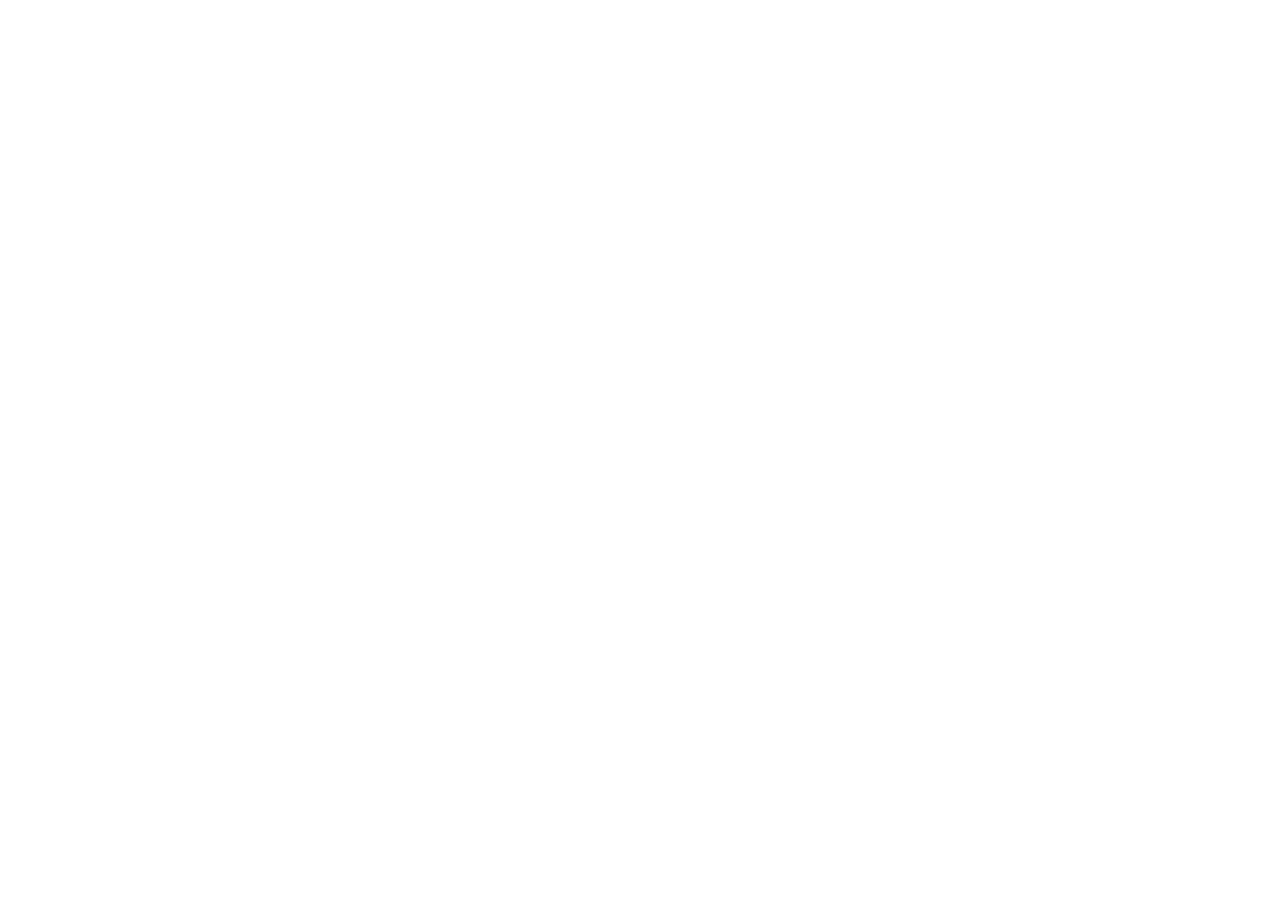
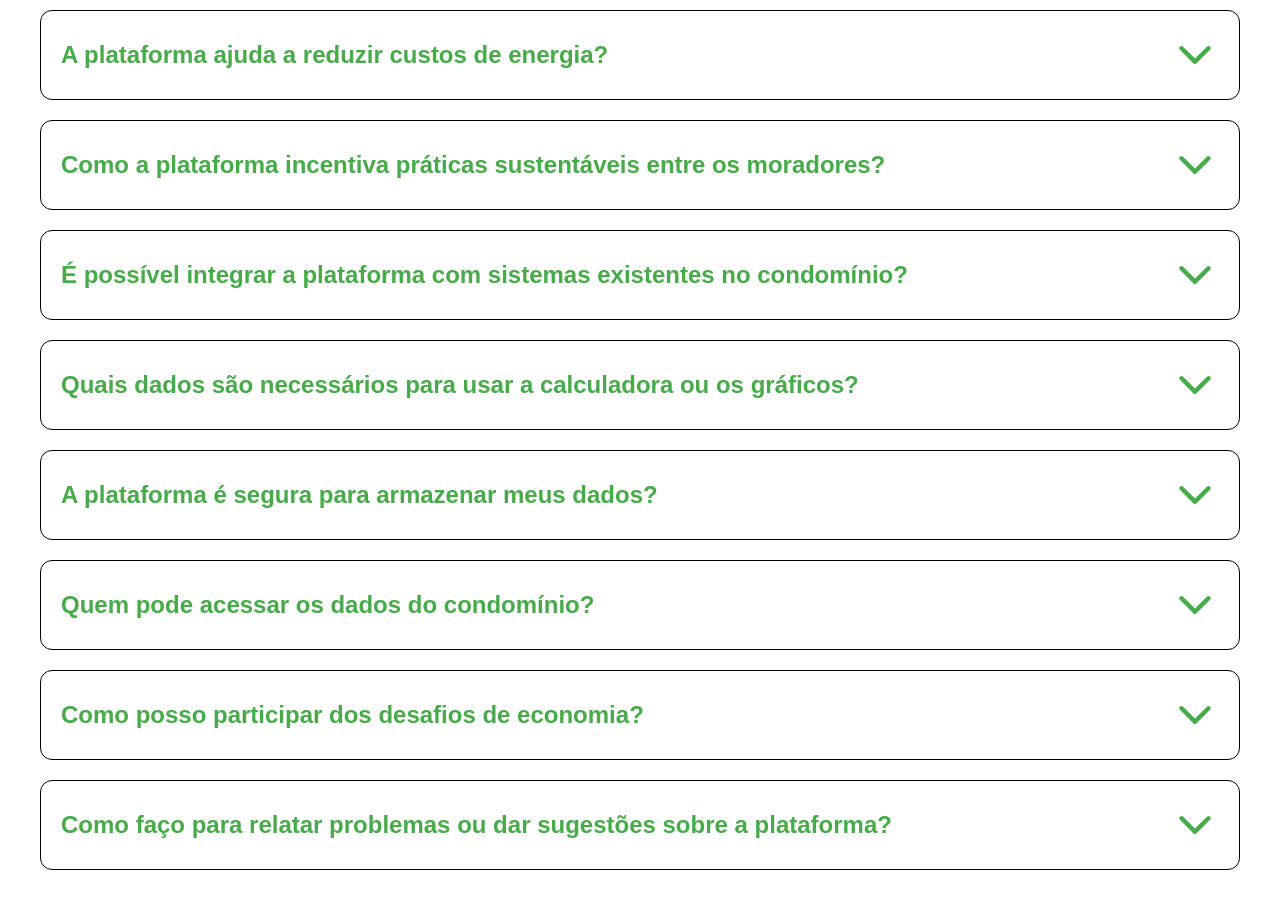
Before and after one commit to vitorvhsilva/sustainify, a Next.js app: page / in a window 1280 px wide. Shown: the part 1840-2748 px from the top of the page. Before the commit the page ends 1530 px from the top, so only its background shows below. Built offline with nearby package versions, Linux system fonts and the light colour scheme.

Commit message:
Mudança no carregamento dos dados vindo do Back End para o morador
Co-authored-by: Joaogananca26 <joaogananca26@gmail.com>
Co-authored-by: yamamotolucas <lucasbraccoyamamoto@gmail.com>

```diff
--- a/src/app/page.tsx
+++ b/src/app/page.tsx
@@ -1,3 +1,4 @@
+import Ajuda from "@/components/Home/Ajuda/Ajuda";
 import BannerHome from "@/components/Home/BannerHome/BannerHome";
 import Beneficios from "@/components/Home/Beneficios/Beneficios";
 
@@ -6,6 +7,7 @@
     <main className="w-fit h-fit">
       <BannerHome/>
       <Beneficios/>
+      <Ajuda/>
     </main>
   );
 }
--- /dev/null
+++ b/src/components/Home/Ajuda/Ajuda.tsx
@@ -0,0 +1,44 @@
+import DuvidaResposta from "./DuvidaResposta";
+
+export default function Ajuda() {
+  return (
+    <div className="w-full h-fit p-10">
+      <h2 className="text-4xl text-cor1">Responda suas dúvidas</h2>
+      <DuvidaResposta pergunta="O que é a Calculadora de Emissões de Carbono e como funciona?" resposta="A calculadora estima as emissões de carbono com base no consumo de energia registrado. Basta inserir seus dados de consumo, e nosso sistema utiliza fatores de conversão confiáveis para calcular a quantidade de CO₂ emitida."/>
+      <DuvidaResposta pergunta="Como posso monitorar o consumo de energia do meu condomínio?" resposta="A plataforma oferece gráficos e relatórios em tempo real para acompanhar o consumo total do condomínio, divididos por unidade, áreas comuns e períodos. O síndico e os moradores podem acessar esses dados a qualquer momento."/>
+      <DuvidaResposta
+        pergunta="A plataforma ajuda a reduzir custos de energia?"
+        resposta="Sim! Com relatórios detalhados, dicas práticas e metas personalizáveis, você pode identificar áreas de desperdício e implementar estratégias para reduzir o consumo, diminuindo custos e impactos ambientais."
+      />
+      <DuvidaResposta
+        pergunta="Como a plataforma incentiva práticas sustentáveis entre os moradores?"
+        resposta="Oferecemos desafios sustentáveis, como metas de economia mensal, e mostramos comparativos de consumo entre moradores para motivar mudanças. Além disso, compartilhamos dicas e campanhas de conscientização para engajar a comunidade."
+      />
+      <DuvidaResposta
+        pergunta="É possível integrar a plataforma com sistemas existentes no condomínio?"
+        resposta="Sim, nossa solução pode ser integrada a sistemas de gestão de energia e sensores inteligentes, permitindo uma coleta automática de dados para maior precisão e praticidade."
+      />
+      <DuvidaResposta
+        pergunta="Quais dados são necessários para usar a calculadora ou os gráficos?"
+        resposta="Basta informar o consumo de energia mensal, que pode ser obtido na conta de luz. Caso o condomínio tenha sensores de monitoramento, os dados podem ser importados diretamente."
+      />
+      <DuvidaResposta
+        pergunta="A plataforma é segura para armazenar meus dados?"
+        resposta="Sim, levamos a privacidade e segurança a sério. Utilizamos tecnologias modernas de criptografia para proteger suas informações pessoais e de consumo."
+      />
+      <DuvidaResposta
+        pergunta="Quem pode acessar os dados do condomínio?"
+        resposta="Apenas o síndico tem acesso completo aos dados do condomínio. Moradores podem visualizar informações relacionadas à sua unidade e dados gerais, como consumo total do condomínio e comparativos."
+      />
+      <DuvidaResposta
+        pergunta="Como posso participar dos desafios de economia?"
+        resposta="Os desafios aparecem diretamente no painel de controle do morador. Basta acompanhar suas metas e comparar seu desempenho com os outros participantes. Resultados e rankings são atualizados automaticamente."
+      />
+      <DuvidaResposta
+        pergunta="Como faço para relatar problemas ou dar sugestões sobre a plataforma?"
+        resposta="Você pode usar a seção de Contato na plataforma para enviar sugestões ou relatar problemas. Nosso time de suporte está disponível para ajudar rapidamente."
+      />
+
+    </div>
+  )
+}
--- /dev/null
+++ b/src/components/Home/Ajuda/DuvidaResposta.tsx
@@ -0,0 +1,34 @@
+"use client"
+
+import { useState } from "react";
+import { IoIosArrowDown, IoIosArrowUp } from "react-icons/io";
+
+export default function DuvidaResposta({pergunta, resposta}: {pergunta: string, resposta: string}) {
+
+  const [clicado, setClicado] = useState(false)
+
+  const clicarDuvida = () => {
+    if (clicado) {
+      setClicado(false)
+      return
+    }
+
+    setClicado(true)
+  }
+
+  return (
+    <div className="w-full h-fit my-5 p-5 border border-solid border-corPreta rounded-xl cursor-pointer transition duration-500" onClick={clicarDuvida}>
+      <div className="w-full h-fit flex items-center justify-between">
+        <h3 className="text-2xl text-cor2 font-semibold">{pergunta}</h3>
+        { clicado ?
+          <IoIosArrowUp className="text-5xl text-cor2"/>
+          :
+          <IoIosArrowDown className="text-5xl text-cor2"/>
+        }
+      </div>
+      { clicado &&
+        <p className="text-xl">{resposta}</p>
+      }
+    </div>
+  )
+}
--- a/src/components/Morador/InformacoesPessoaiseConsumoComunidade.tsx
+++ b/src/components/Morador/InformacoesPessoaiseConsumoComunidade.tsx
@@ -1,44 +1,7 @@
-import { useEffect, useState } from "react";
+import { TipoEmissao, TipoMorador } from "@/app/types";
 import GraficoLinha from "../Graficos/GraficoLinha";
-import { TipoEmissao, TipoMorador } from "@/app/types";
 
-export default function InformacoesPessoaiseConsumoComunidade() {
-
-  useEffect(() => {
-    pegarMorador()
-
-    setTimeout(() => {
-      pegarEmissoesComunidade()
-    }, 5000)
-  }, [])
-
-  const pegarEmissoesComunidade = async () => {
-    const dataAtual = new Date();
-
-    const anoAtual = dataAtual.getFullYear();
-    const idMoradia = localStorage.getItem("idMoradia")
-
-    const response = await fetch(`http://localhost:8080/formularios/comunidade/morador/${idMoradia}/${anoAtual}`)
-    const emissoes = await response.json()
-    setEmissoes(emissoes)
-  }
-
-  const [emissoes, setEmissoes] = useState<TipoEmissao[]>([])
-  const [morador, setMorador] = useState<TipoMorador>({
-    nomeMorador: "",
-    cpfMorador: "",
-    emailMorador: "",
-    senhaMorador: "",
-    telefoneMorador: ""
-  })
-
-  const pegarMorador = async () => {
-    const idMorador = localStorage.getItem("idMorador")
-
-    const moradorResponse = await fetch(`http://localhost:8080/moradores/${idMorador}`);
-    const morador: TipoMorador = await moradorResponse.json();
-    setMorador(morador)
-  }
+export default function InformacoesPessoaiseConsumoComunidade({morador, emissoesAno}: {morador: TipoMorador, emissoesAno: TipoEmissao[]} ) {
 
   return (
     <div className="lg:w-[69%] w-[90%] h-fit pt-2">
@@ -49,7 +12,7 @@
       <h3 className="md:text-3xl text-xl font-semibold my-2">Telefone: <span className="text-cor1">{morador.telefoneMorador}</span></h3>
       <div className="w-full h-[2px] mx-auto rounded-xl bg-corPreta/50 my-5"></div>
       <h2 className="text-2xl mb-5">consumo da comunidade</h2>
-      <GraficoLinha data={emissoes}/>
+      <GraficoLinha data={emissoesAno}/>
     </div>
   )
 }
--- a/src/components/Morador/RankingComunidade.tsx
+++ b/src/components/Morador/RankingComunidade.tsx
@@ -1,39 +1,8 @@
-import { TipoFormularioRanking, TipoPremioRanking } from "@/app/types"
 import LinhaRanking from "./LinhaRanking"
 import LinhaPremio from "./LinhaPremio"
-import { useEffect, useState } from "react"
+import { TipoFormularioRanking, TipoPremioRanking } from "@/app/types";
 
-export default function RankingComunidade() {
-
-  useEffect(() => {
-    setTimeout(() => {
-      pegarRanking()
-      pegarPremios()
-    }, 7000)
-  }, [])
-
-  const [formularios, setFormularios] = useState<TipoFormularioRanking[]>([])
-  const [premios, setPremios] = useState<TipoPremioRanking[]>([])
-
-  const pegarPremios = async () => {
-    const idMoradia = localStorage.getItem("idMoradia")
-
-    const premiosResponse = await fetch(`http://localhost:8080/moradias/premios/${idMoradia}`);
-    const premios: TipoPremioRanking[] = await premiosResponse.json();
-    setPremios(premios)
-  }
-
-  const pegarRanking = async () => {
-    const idMoradia = localStorage.getItem("idMoradia")
-
-    const dataAtual = new Date();
-    const anoAtual = dataAtual.getFullYear();
-    const mesAtual = dataAtual.getMonth() + 1;
-
-    const rankingResponse = await fetch(`http://localhost:8080/formularios/comunidade/morador/${idMoradia}/${mesAtual}/${anoAtual}`);
-    const formularios: TipoFormularioRanking[] = await rankingResponse.json();
-    setFormularios(formularios)
-  }
+export default function RankingComunidade({formularios, premios}:{formularios: TipoFormularioRanking[], premios: TipoPremioRanking[]}) {
 
   const listaPorEmissao = [...formularios].sort((a, b) => a.emissaoCarbonoMensal - b.emissaoCarbonoMensal);
 
--- a/src/components/Sindico/SindicoPage.tsx
+++ b/src/components/Sindico/SindicoPage.tsx
@@ -10,11 +10,11 @@
 export default function SindicoPage() {
 
   useEffect(() => {
-    pegarSindico()
+    // pegarSindico()
 
-    setTimeout(() => {
-      pegarEmissoesComunidade()
-    }, 5000)
+    // setTimeout(() => {
+    //   pegarEmissoesComunidade()
+    // }, 5000)
   }, [])
 
   const [emissoes, setEmissoes] = useState<TipoEmissao[]>([])
--- a/src/components/Sindico/SolicitacoesUsuario.tsx
+++ b/src/components/Sindico/SolicitacoesUsuario.tsx
@@ -7,9 +7,9 @@
   const [solicitacoes, setSolicitacoes] = useState<TipoSolicitacao[]>([])
 
   useEffect(() => {
-    setTimeout(() => {
-      pegarSolicitacoes()
-    }, 4000)
+    // setTimeout(() => {
+    //   pegarSolicitacoes()
+    // }, 4000)
   }, [])
 
   const pegarSolicitacoes = async () => {
```
Also changed, not shown: src/app/types.ts (+8 -0 lines), src/components/Morador/MoradorPage.tsx (+19 -12 lines).
